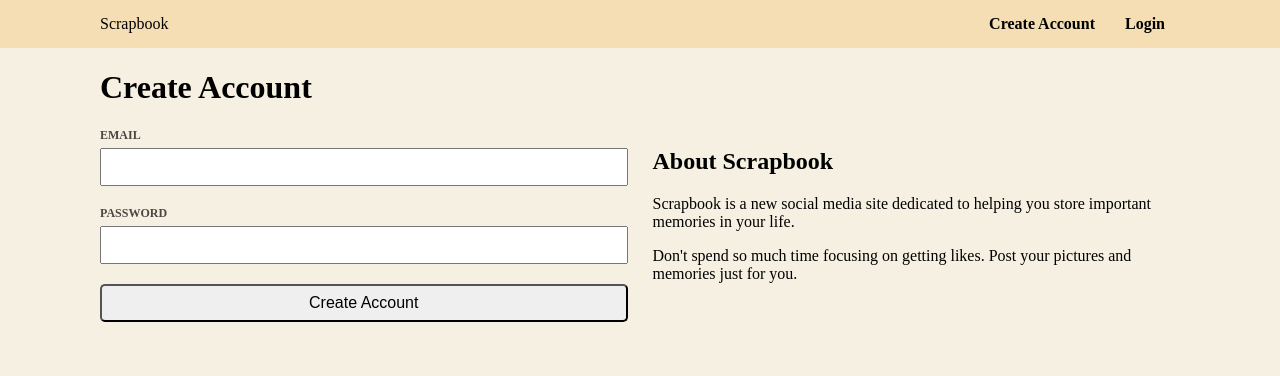
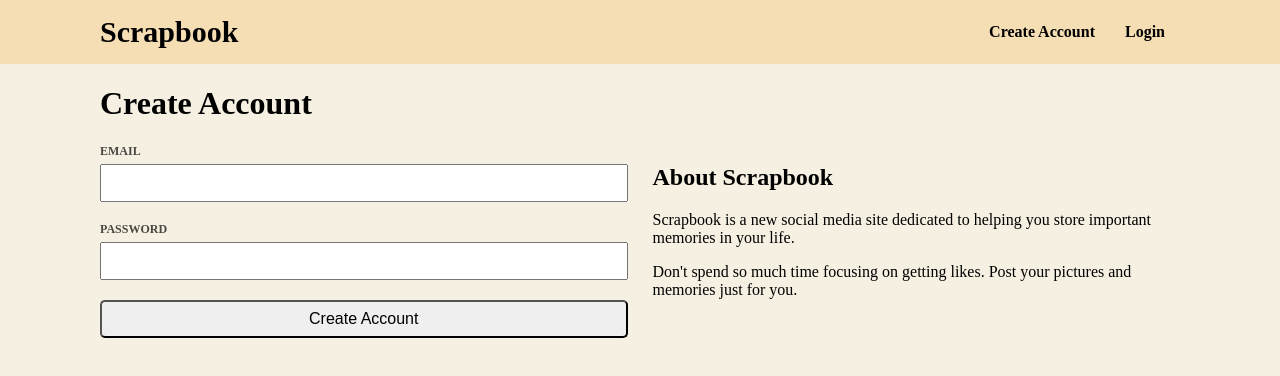
Before and after one commit to josephhanbinlee/final-project-frontend-sp2020, a React (Create React App) app: page /create-account in a window 1280 px wide. Shown: the top 376 px of the page. Built offline with nearby package versions, Linux system fonts and the light colour scheme; no server answers.

Commit message:
style change

```diff
--- a/src/App.css
+++ b/src/App.css
@@ -1,6 +1,7 @@
 .Header {
     width: 100%;
     background-color: wheat;
+    font-family: 'Playfair Display';
 
 }
 .Wrapper {
@@ -19,6 +20,10 @@
 
 }
 
+.Header_logo {
+    font-size: 30px;
+    font-weight: bold;
+}
 
 .Header_nav a {
     color: black;
```
